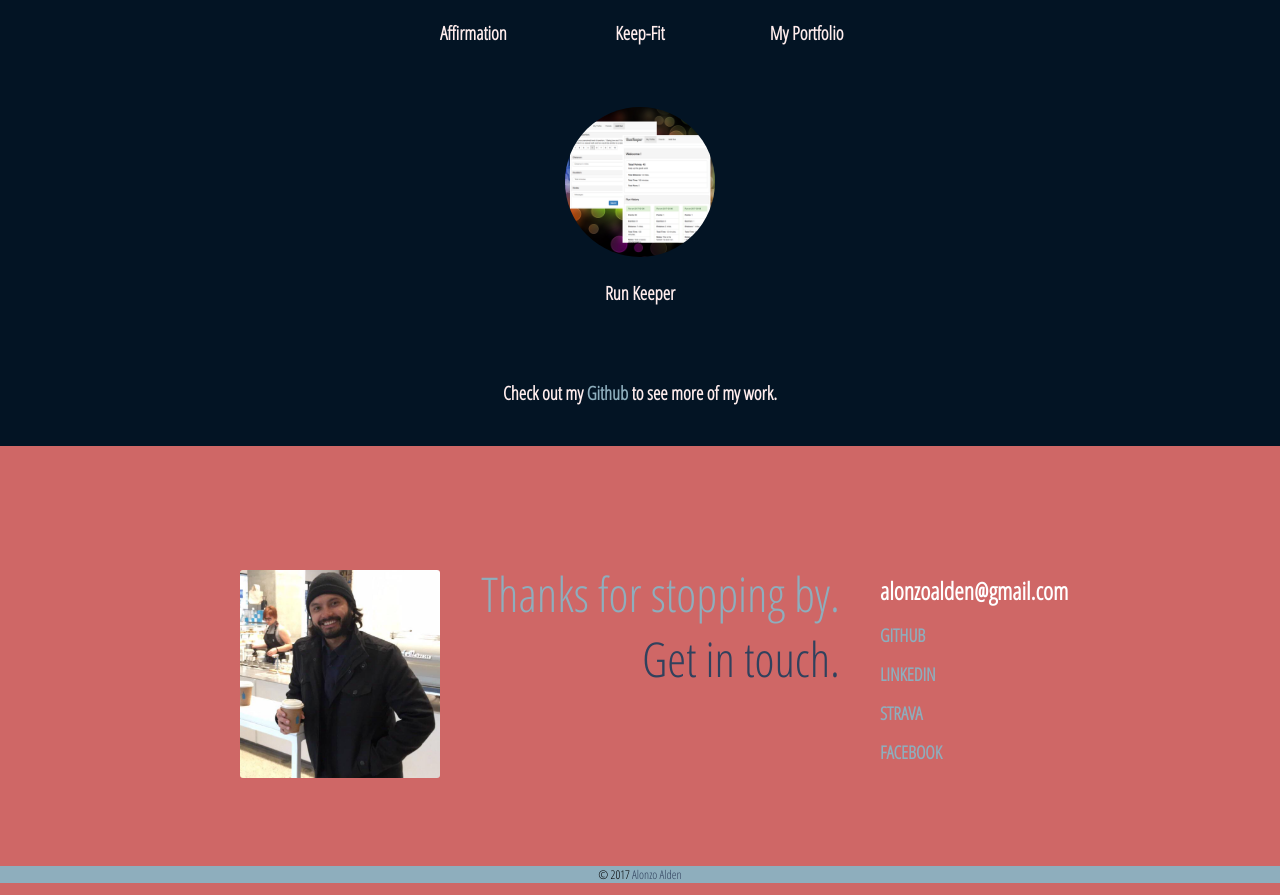
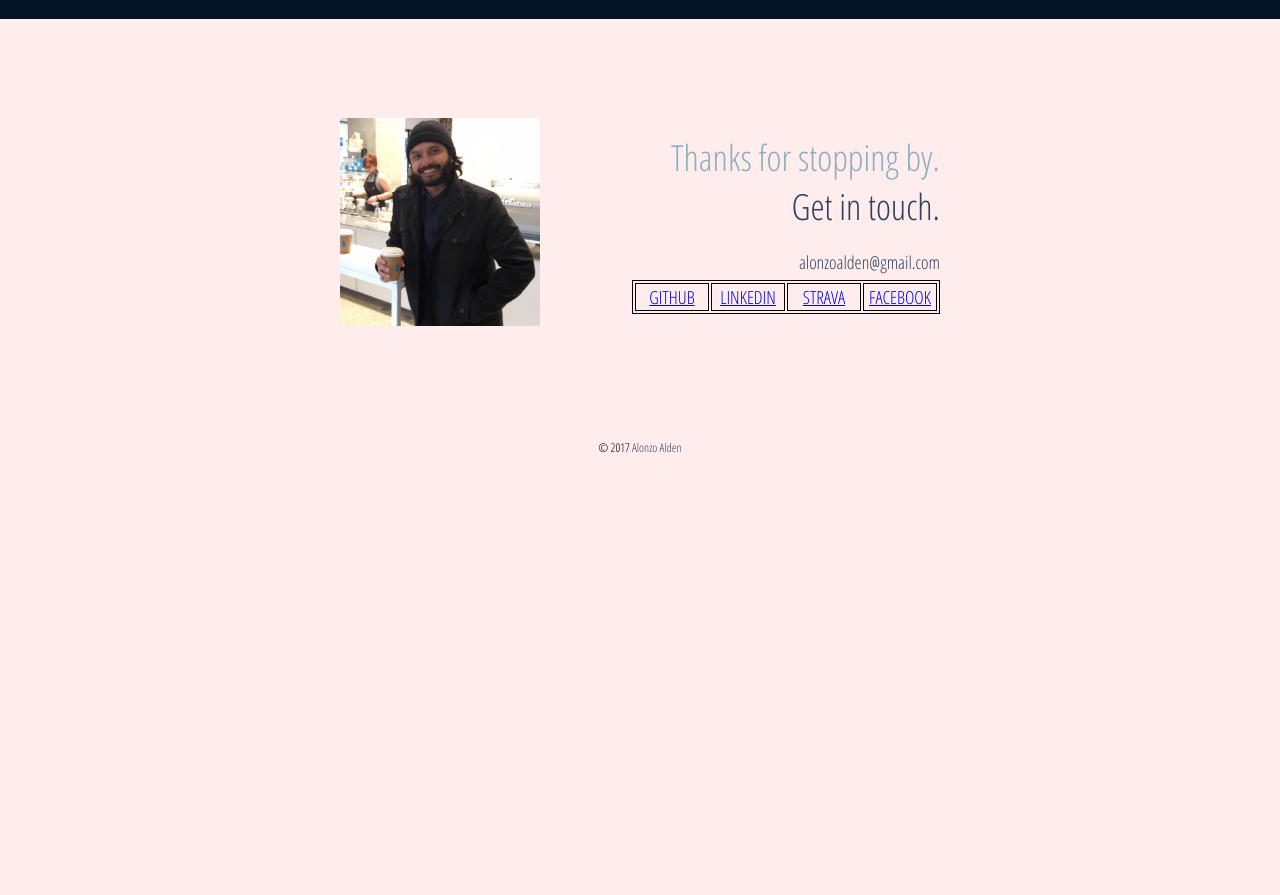
Before and after one commit to alonzoalden/my_page, a React app: page / in a window 1280 px wide. Shown: the part 1767-2662 px from the top of the page. After the commit the page ends 2235 px from the top, so only its background shows below. Built offline with nearby package versions, Linux system fonts and the light colour scheme.

Commit message:
Redid footer and restyled project preview tabs

```diff
--- a/src/Main.js
+++ b/src/Main.js
@@ -89,13 +89,10 @@ class App extends Component {
                     Javascript, Node.js, React, Angular, PostgreSQL, MongoDB, Webpack, Grunt, jQuery, HTML, CSS, Mocha and I strive to learn more. I'm competent in both front and back of the Full Stack.</p>
 
 
-                    <p> Feel free and get in touch with me through any of my social network accounts or by email:<br/></p><p><strong>alonzo.alden@hackreactor.com</strong></p>
+                    <p> Feel free and get in touch with me through any of my social network accounts or by email:<br/></p><p><strong>alonzoalden@gmail.com</strong></p>
                 </div>
 
-                <div className="circle-connect">
-                  <div className="intro-circle-connect"></div>
-                  <div className="intro-circle-connect2"></div>
-                </div>
+
 
                 <div className="projects">
                   <div className="project-display">
@@ -154,18 +151,29 @@ class App extends Component {
             <div className="bottom-left">
               <img src="lonbluebottle.png"></img>
             </div>
-            <div className="bottom-mid"><span style={{color: '#8EAEBD'}}> Thanks for stopping by. </span><br/><span style={{color: '#30415D'}}>Get in touch.</span>
-            </div>
-            <div className="bottom-right">
-              <h1>alonzoalden@gmail.com</h1>
-              <h2><a href="https://github.com/alonzoalden/">GITHUB</a></h2>
-              <h2><a href="https://github.com/alonzoalden/">LINKEDIN</a></h2>
-              <h2><a href="https://github.com/alonzoalden/">STRAVA</a></h2>
-              <h2><a href="https://github.com/alonzoalden/">FACEBOOK</a></h2>
+            <div className="bottom-mid"><span style={{color: '#8EAEBD'}}> Thanks for stopping by. </span><br/><span style={{color: '#30415D'}}>Get in touch.</span><br/>
+              <span style={{color: '#30415D', fontSize: '18px'}}>alonzoalden@gmail.com</span>
 
 
+                <table>
+                  <tr>
+                    <td>
+                      <a href="https://github.com/alonzoalden/">GITHUB</a>
+                    </td>
+                    <td>
+                      <a href="https://github.com/alonzoalden/">LINKEDIN</a>
+                    </td>
+                    <td>
+                      <a href="https://github.com/alonzoalden/">STRAVA</a>
+                    </td>
+                    <td>
+                      <a href="https://github.com/alonzoalden/">FACEBOOK</a>
+                    </td>
+                  </tr>
+                </table>
 
             </div>
+
           </div>
 
           <div className="copyright"><p>© 2017 <a href="mailto:alonzoalden@gmail.com">Alonzo Alden</a> </p>
--- a/src/Main.sass
+++ b/src/Main.sass
@@ -211,7 +211,7 @@ $font: "Open Sans Condensed"
       .intro
         font-family: $font
         color: #031424
-        font-size: 26px
+        font-size: 20px
         margin: 0 auto
         text-align: left
         width: 500px
@@ -243,7 +243,9 @@ $font: "Open Sans Condensed"
 
 
       .projects
-        margin-top: -100px
+        padding-top: 70px
+        padding-bottom: 70px
+        margin-top: 0px
         height: auto
         width: 100%
         background: #031424
@@ -260,15 +262,17 @@ $font: "Open Sans Condensed"
 
           width: 100%
           margin: 0 auto
+
           padding: 0px
           align-items: center
           text-align: center
 
           .project-board
+
             margin: 0 auto
             display: flex
             flex-wrap: wrap
-            width: 500px
+            width: 650px
             height: auto
             border-radius: 5px
             a
@@ -285,7 +289,7 @@ $font: "Open Sans Condensed"
 
 footer
   font-size: 12px
-  background: #Cf6766
+  background: #ffeded
   font-family: $font
 
   .bottom
@@ -307,7 +311,7 @@ footer
       img
         width: 200px
         border-radius: 3px
-        margin-top: 50px
+
 
     .bottom-right
       width: 200px
@@ -341,15 +345,24 @@ footer
       width: 400px
 
       text-align: right
-      margin-top: -50px
-      font-size: 400%
+      font-size: 300%
       font-weight: strong
+
+      table
+        text-align: center
+        font-size: 18px
+        margin-right: 0px
+        margin-left: auto
+        border: 1px solid black
+        td
+          border: 1px solid black
+          width: 70px
 
 
   .copyright
     margin-top: 30px
     text-align: center
-    background-color: #8EAEBD
+
     a
       color: #30415D
       text-decoration: none
--- a/src/ProjectModal.sass
+++ b/src/ProjectModal.sass
@@ -1,18 +1,18 @@
 .project
-  height: 250px
+  height: 230px
   width: 150px
   margin: 5px auto
+  background-color: #30415D
+  border-radius: 5px
   transition: font 0.1s linear
   &:hover
-    background-color: #30415D
+    background-color: #8EAEBD
     border-radius: 4px
     color: #Cf6766
     transition: background 0.5s ease
     -webkit-animation: all 5s ease
     font-size: 120%
     margin-bottom: 5px
-
-
 
   .circle-icon
     height: 150px
@@ -29,7 +29,8 @@
       padding: 35px
 
   img
-    border-radius: 100%
-    height: 150px
-    width: 150px
+    padding-top: 10px
+    border-radius: 5%
+    height: 130px
+    width: 130px
     /* width: calc(100% * (1/4) - 10px - 1px)*/
--- a/src/index.css
+++ b/src/index.css
@@ -2,5 +2,5 @@ body {
   margin: 0;
   padding: 0;
   font-family: sans-serif;
-  background-color: #Cf6766
+  background-color: #ffeded
 }
```
Also changed, not shown: public/menuIcon.png (added), src/Main.css, src/ProjectModal.css, 2 other files.
